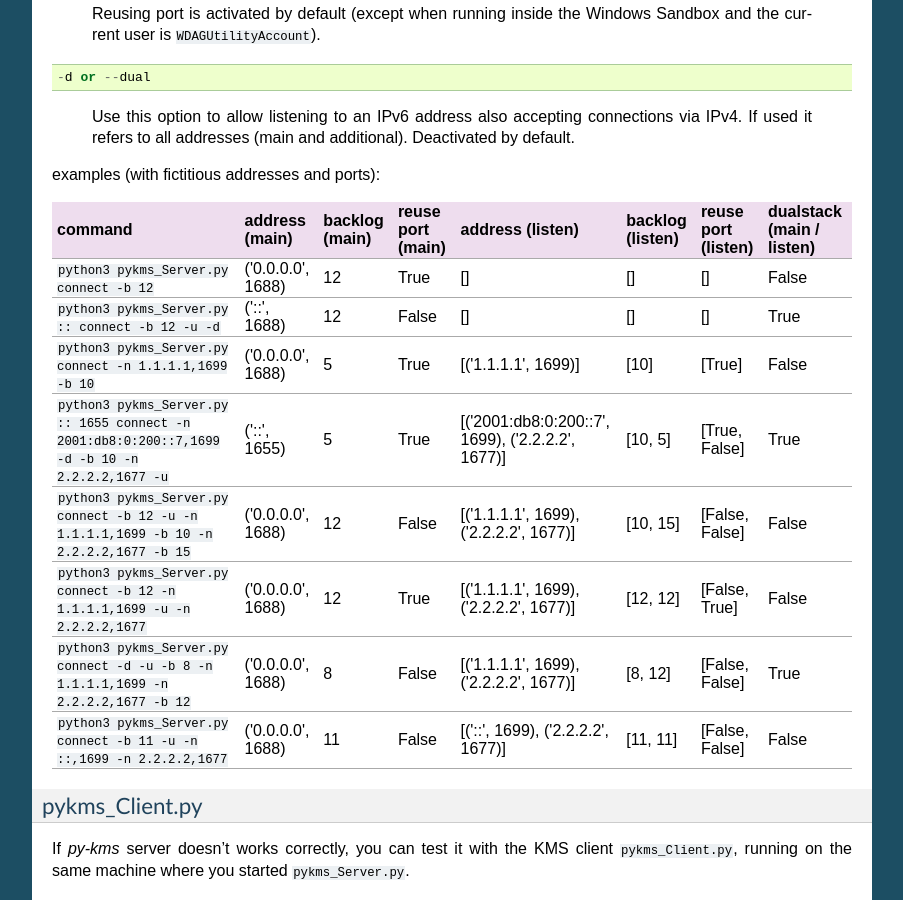
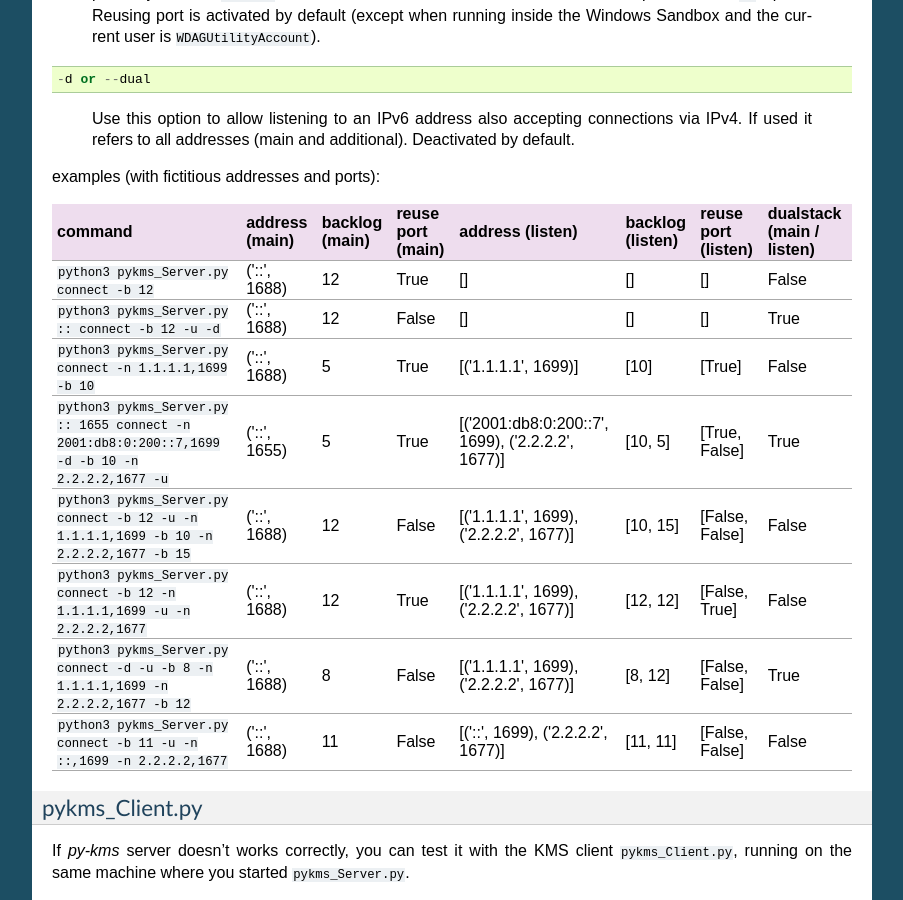
Before and after one commit to SystemRage/py-kms, a Sphinx documentation site: the page built from docs/Usage.md, in a window 1280 px wide and 900 px high, scrolled down 2885 px. Shown: the whole window, without its empty margins (198-1101 px from the left). Built offline with Sphinx 7.4.7, drawn with Linux system fonts in a browser that asks for light colours; some of the changed text lies outside the part shown.

Commit message:
Migrated to use "::" by default for #71

````diff
--- a/docs/Usage.md
+++ b/docs/Usage.md
@@ -7,7 +7,7 @@
 Follows a list of usable parameters:
 
     ip <IPADDRESS>
-> Instructs py-kms to listen on _IPADDRESS_ (can be an hostname too). If this option is not specified, _IPADDRESS_ 0.0.0.0 is used.
+> Instructs py-kms to listen on _IPADDRESS_ (can be an hostname too). If this option is not specified, _IPADDRESS_ `::` is used.
 
     port <PORT>
 > Define TCP _PORT_ the KMS service is listening on. Default is 1688.
@@ -75,7 +75,7 @@
 ```
 creates _pykms_logserver.log_ with these initial messages:
 ```
-Mon, 12 Jun 2017 22:09:00 INFO     TCP server listening at 0.0.0.0 on port 1688.
+Mon, 12 Jun 2017 22:09:00 INFO     TCP server listening at :: on port 1688.
 Mon, 12 Jun 2017 22:09:00 INFO     HWID: 364F463A8863D35F
 ```
 
@@ -125,14 +125,14 @@
 
 | command | address (main) | backlog (main) | reuse port (main) | address (listen) | backlog (listen) | reuse port (listen) | dualstack (main / listen) |
 | --- | --- | --- | --- | --- | --- | --- | --- |
-| `python3 pykms_Server.py connect -b 12` | ('0.0.0.0', 1688) | 12 | True | [] | [] | [] | False |
+| `python3 pykms_Server.py connect -b 12` | ('::', 1688) | 12 | True | [] | [] | [] | False |
 | `python3 pykms_Server.py :: connect -b 12 -u -d` | ('::', 1688) | 12 | False | [] | [] | [] | True |
-| `python3 pykms_Server.py connect -n 1.1.1.1,1699 -b 10` | ('0.0.0.0', 1688) | 5 | True | [('1.1.1.1', 1699)] | [10] | [True] | False |
+| `python3 pykms_Server.py connect -n 1.1.1.1,1699 -b 10` | ('::', 1688) | 5 | True | [('1.1.1.1', 1699)] | [10] | [True] | False |
 | `python3 pykms_Server.py :: 1655 connect -n 2001:db8:0:200::7,1699 -d -b 10 -n 2.2.2.2,1677 -u` | ('::', 1655) | 5 | True | [('2001:db8:0:200::7', 1699), ('2.2.2.2', 1677)] | [10, 5] | [True, False] | True |
-| `python3 pykms_Server.py connect -b 12 -u -n 1.1.1.1,1699 -b 10 -n 2.2.2.2,1677 -b 15` | ('0.0.0.0', 1688) | 12 | False | [('1.1.1.1', 1699), ('2.2.2.2', 1677)] | [10, 15] | [False, False] | False |
-| `python3 pykms_Server.py connect -b 12 -n 1.1.1.1,1699 -u -n 2.2.2.2,1677` | ('0.0.0.0', 1688) | 12 | True | [('1.1.1.1', 1699), ('2.2.2.2', 1677)] | [12, 12] | [False, True] | False |
-| `python3 pykms_Server.py connect -d -u -b 8 -n 1.1.1.1,1699 -n 2.2.2.2,1677 -b 12` | ('0.0.0.0', 1688) | 8 | False | [('1.1.1.1', 1699), ('2.2.2.2', 1677)] | [8, 12] | [False, False] | True |
-| `python3 pykms_Server.py connect -b 11 -u -n ::,1699 -n 2.2.2.2,1677` | ('0.0.0.0', 1688) | 11 | False | [('::', 1699), ('2.2.2.2', 1677)] | [11, 11] | [False, False] | False |
+| `python3 pykms_Server.py connect -b 12 -u -n 1.1.1.1,1699 -b 10 -n 2.2.2.2,1677 -b 15` | ('::', 1688) | 12 | False | [('1.1.1.1', 1699), ('2.2.2.2', 1677)] | [10, 15] | [False, False] | False |
+| `python3 pykms_Server.py connect -b 12 -n 1.1.1.1,1699 -u -n 2.2.2.2,1677` | ('::', 1688) | 12 | True | [('1.1.1.1', 1699), ('2.2.2.2', 1677)] | [12, 12] | [False, True] | False |
+| `python3 pykms_Server.py connect -d -u -b 8 -n 1.1.1.1,1699 -n 2.2.2.2,1677 -b 12` | ('::', 1688) | 8 | False | [('1.1.1.1', 1699), ('2.2.2.2', 1677)] | [8, 12] | [False, False] | True |
+| `python3 pykms_Server.py connect -b 11 -u -n ::,1699 -n 2.2.2.2,1677` | ('::', 1688) | 11 | False | [('::', 1699), ('2.2.2.2', 1677)] | [11, 11] | [False, False] | False |
 
 ### pykms_Client.py
 If _py-kms_ server doesn't works correctly, you can test it with the KMS client `pykms_Client.py`, running on the same machine where you started `pykms_Server.py`.
@@ -202,8 +202,8 @@
 This are the currently used `ENV` statements from the Dockerfile(s). For further references what exactly the parameters mean, please see the start parameters for the [server](Usage.html#pykms-server-py).
 ```
 # IP-address
-# The IP address to listen on. The default is "0.0.0.0" (all interfaces).
-ENV IP 0.0.0.0
+# The IP address to listen on. The default is "::" (all interfaces).
+ENV IP ::
 
 # TCP-port
 # The network port to listen on. The default is "1688".
````
Also changed, not shown: README.md (+1 -1 lines), docs/Getting Started.md (+3 -3 lines), charts/py-kms/README.md, 6 other files.
